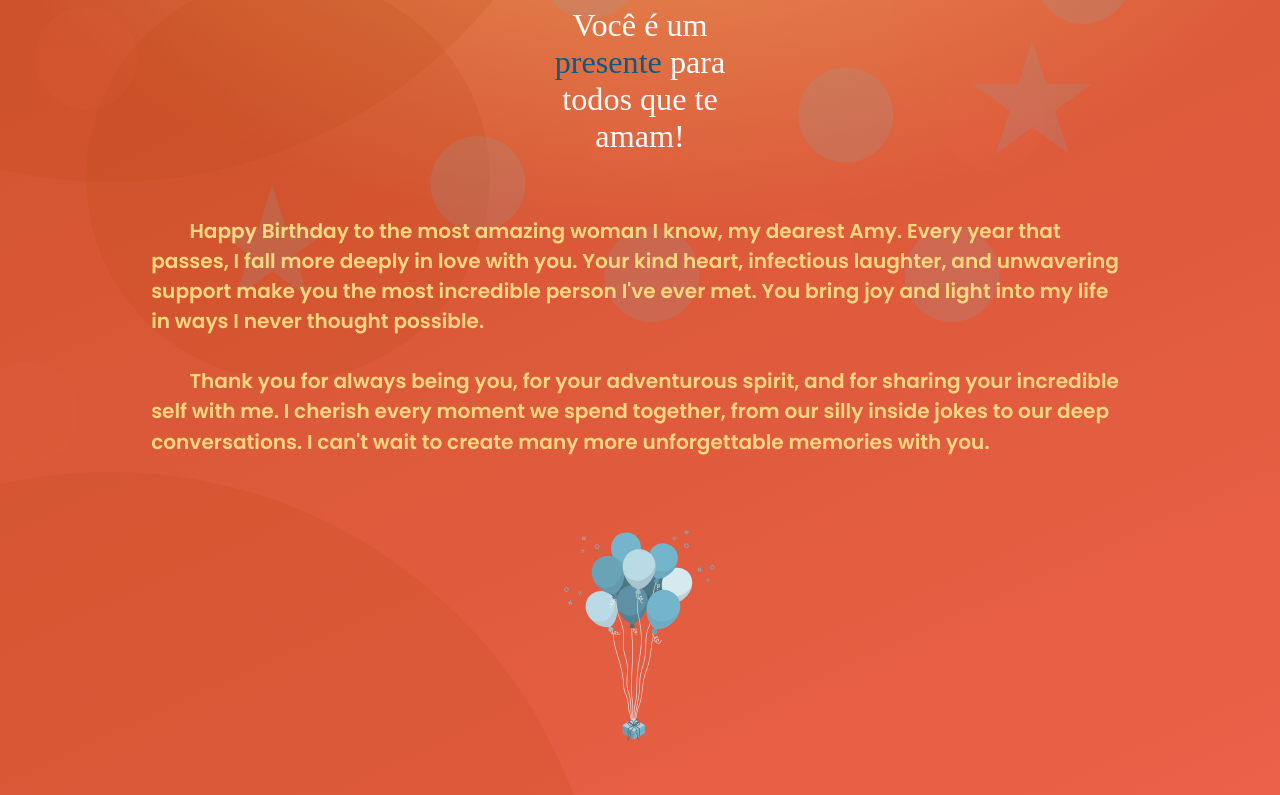
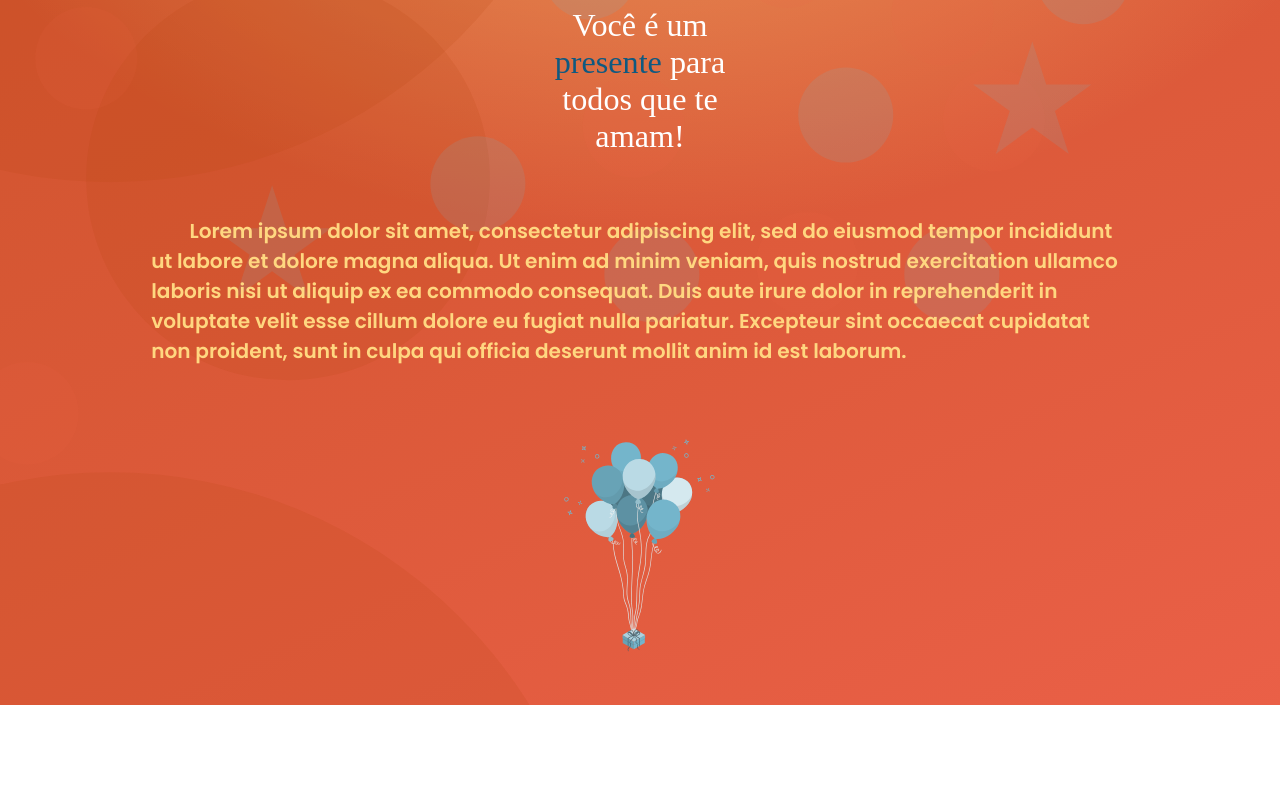
Before and after one commit to lnogueir/mba-birthday, a plain HTML site: page index.html in a window 1280 px wide. Shown: the part 1737-2532 px from the top of the page. After the commit the page ends 2442 px from the top, so only its background shows below. Drawn offline with nearby package versions, Linux system fonts and the light colour scheme; a web font is replaced by a local one.

Commit message:
update to lorem ipsum temporarily

```diff
--- a/index.html
+++ b/index.html
@@ -81,9 +81,7 @@
           amam!
       </div>
       <div class="birthdayParagraph">
-        Happy Birthday to the most amazing woman I know, my dearest Amy. Every year that passes, I fall more deeply in love with you. Your kind heart, infectious laughter, and unwavering support make you the most incredible person I've ever met. You bring joy and light into my life in ways I never thought possible.
-
-        Thank you for always being you, for your adventurous spirit, and for sharing your incredible self with me. I cherish every moment we spend together, from our silly inside jokes to our deep conversations. I can't wait to create many more unforgettable memories with you.
+        Lorem ipsum dolor sit amet, consectetur adipiscing elit, sed do eiusmod tempor incididunt ut labore et dolore magna aliqua. Ut enim ad minim veniam, quis nostrud exercitation ullamco laboris nisi ut aliquip ex ea commodo consequat. Duis aute irure dolor in reprehenderit in voluptate velit esse cillum dolore eu fugiat nulla pariatur. Excepteur sint occaecat cupidatat non proident, sunt in culpa qui officia deserunt mollit anim id est laborum.
       </div>
       <div id="birthdayEndBallons">
           <img src="assets/ballon-s3.svg"/>
```
